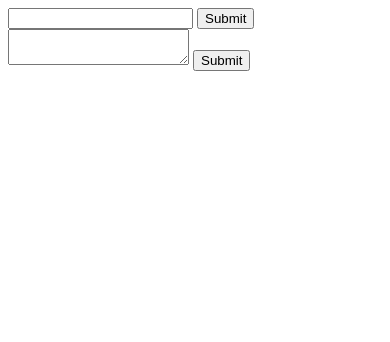
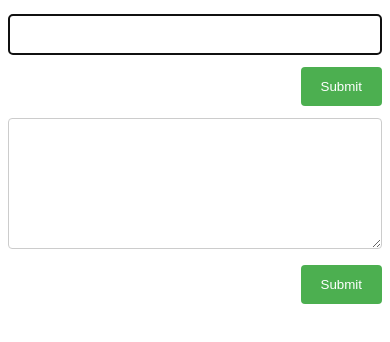
Before and after one commit to tim3z/online_org_capture, a plain HTML site: page static/index.html in a window 390 px wide. Drawn offline with Linux system fonts and the light colour scheme.

Commit message:
improve html and responsiveness

```diff
--- a/static/index.html
+++ b/static/index.html
@@ -2,16 +2,66 @@
 <html>
 <head>
   <title>Capture</title>
+
+  <style type="text/css">
+/* Style inputs, select elements and textareas */
+input[type=text], select, textarea{
+  width: 100%;
+  padding: 12px;
+  border: 1px solid #ccc;
+  border-radius: 4px;
+  box-sizing: border-box;
+  resize: vertical;
+}
+
+/* Style the label to display next to the inputs */
+label {
+  padding: 12px 12px 12px 0;
+  display: inline-block;
+}
+
+/* Style the submit button */
+input[type=submit] {
+  background-color: #4CAF50;
+  color: white;
+  padding: 12px 20px;
+  border: none;
+  border-radius: 4px;
+  cursor: pointer;
+  float: right;
+}
+
+div.row {
+  padding-top: 6px;
+  padding-bottom: 6px;
+}
+
+/* Clear floats after the columns */
+.row:after {
+  content: "";
+  display: table;
+  clear: both;
+}
+
+  </style>
 </head>
 <body>
 <form method="POST">
-  <input type="text" name="text">
-  <input type="submit">
+  <div class="row">
+    <input type="text" name="text" autofocus="true">
+  </div>
+  <div class="row">
+    <input type="submit">
+  </div>
 </form>
 
 <form method="POST">
-  <textarea type="text" name="text"></textarea>
-  <input type="submit">
+  <div class="row">
+    <textarea type="text" name="text" rows="7"></textarea>
+  </div>
+  <div class="row">
+    <input type="submit">
+  </div>
 </form>
 </body>
 </html>
```
